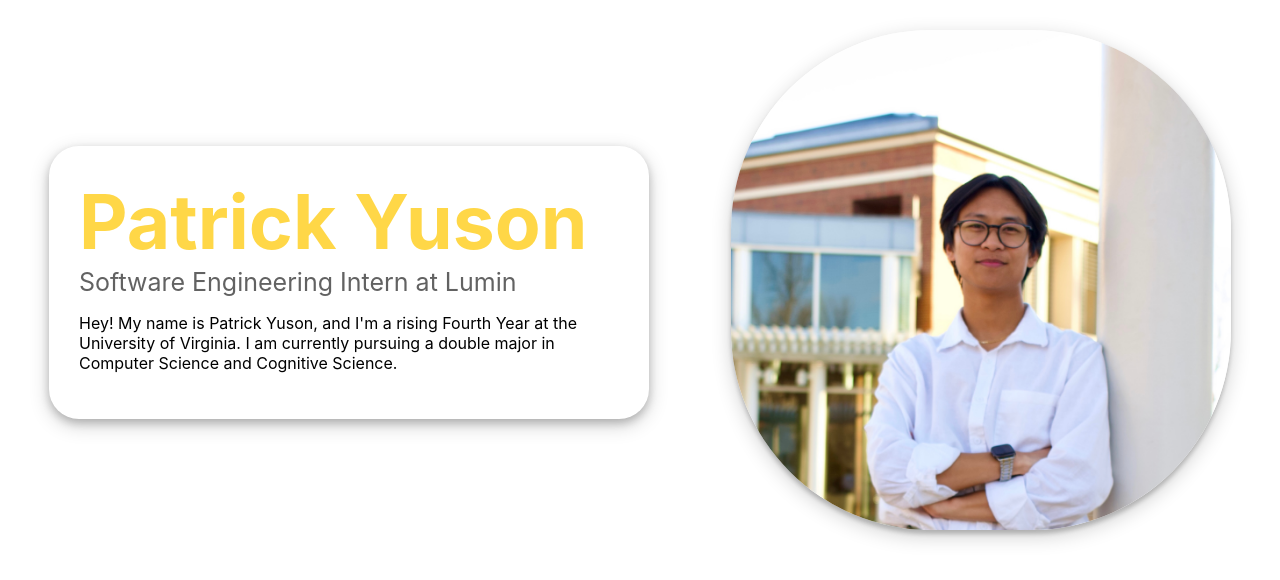
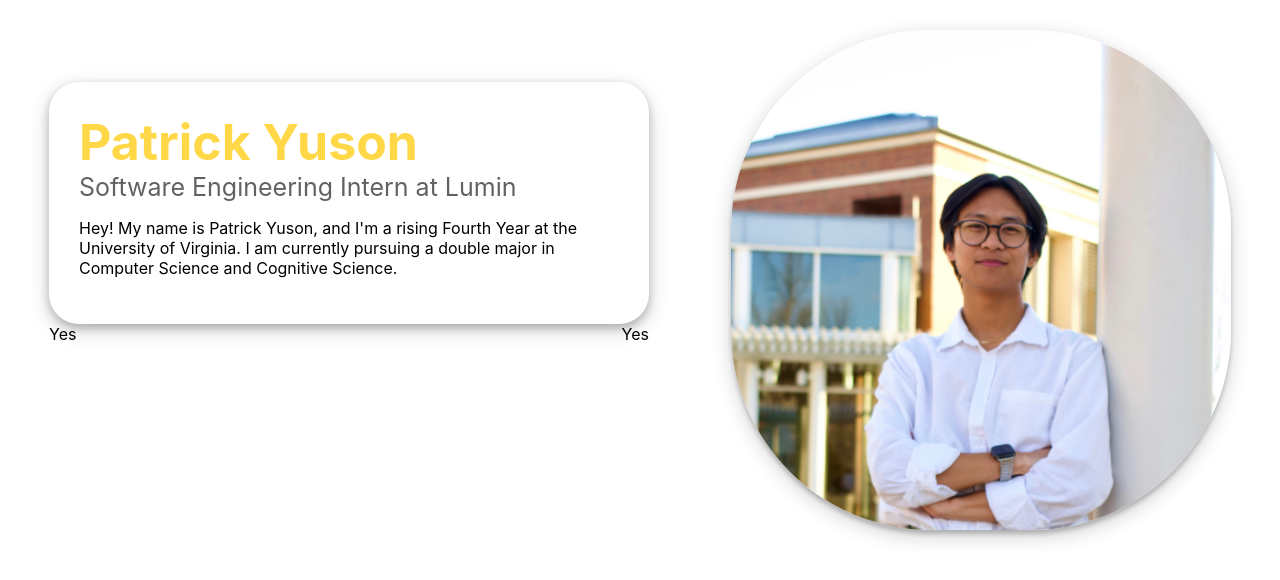
Before and after one commit to patrick-yuson/lumin-interns-app, a Vue app in the folder lumin-intern-app/: page /patrick in a window 1280 px wide. Shown: the top 580 px of the page. Built offline with nearby package versions, Linux system fonts and the light colour scheme.

Commit message:
structured components on the screen the way i'd like them before populating with v-for

```diff
--- /dev/null
+++ b/lumin-intern-app/src/components/Patrick/PatrickInterestCard.vue
@@ -0,0 +1,23 @@
+<script setup>
+import { defineProps } from 'vue'
+const props = defineProps({
+    field: String
+})
+</script>
+
+<template>
+    <div className="patrick-interest-card">
+        {{ field }}
+    </div>
+</template>
+
+<style>
+.patrick-interest-card {
+    height: 50px;
+    width: 50px;
+    background-color: black;
+    align-items: center;
+    justify-content: center;
+    text-align: center;
+}
+</style>
--- /dev/null
+++ b/lumin-intern-app/src/components/Patrick/PatrickInterestFields.vue
@@ -0,0 +1,28 @@
+<script setup>
+import PatrickInterestCard from './PatrickInterestCard.vue'
+import { ref } from 'vue'
+
+const fieldInterests = ref([
+    { field: 'Machine Learning' },
+    { field: 'Data Analysis' }
+])
+</script>
+
+<template>
+    <div className="patrick-interests-div">
+        <!-- <p
+            v-for="(interest, index) in fieldInterests"
+            :key="index"
+            :field="interest.field"
+        ></p> -->
+        <div>Yes</div>
+        <div>Yes</div>
+    </div>
+</template>
+
+<style>
+.patrick-interests-div {
+    display: flex;
+    justify-content: space-between;
+}
+</style>
--- a/lumin-intern-app/src/components/Patrick/PatrickTopCard.vue
+++ b/lumin-intern-app/src/components/Patrick/PatrickTopCard.vue
@@ -1,8 +1,8 @@
 <script setup>
+import PatrickInterestFields from './PatrickInterestFields.vue';
 </script>
 
 <template>
-    <div className="patrick-top-left">
         <div className="patrick-top-card">
             <h1 className="patrick-header">Patrick Yuson</h1>
             <div className="patrick-subheader">Software Engineering Intern at Lumin</div>
@@ -10,22 +10,15 @@
                     <p>Hey! My name is Patrick Yuson, and I'm a rising Fourth Year at the University of Virginia. I am currently pursuing a double major in Computer Science and Cognitive Science.</p>
                 </div>
         </div>
-
-    </div>
+        <PatrickInterestFields />
 </template>
 
 <style scoped>
 @import '../../styles/ColorPalette.css';
 
-.patrick-top-left {
-    max-width: 600px;
-    display: flex;
-
-}
-
 .patrick-header {
     color: var(--yellow1);
-    font-size: 75px;
+    font-size: 50px;
     text-align: left;
     margin: 0px;
 }
--- a/lumin-intern-app/src/components/Patrick/PatrickTopSection.vue
+++ b/lumin-intern-app/src/components/Patrick/PatrickTopSection.vue
@@ -1,10 +1,13 @@
 <script setup>
 import PatrickTopCard from './PatrickTopCard.vue'
+import PatrickInterestFields from './PatrickInterestFields.vue';
 </script>
 
 <template>
     <div className="patrick-top">
-        <PatrickTopCard />
+        <div className="patrick-top-left">
+            <PatrickTopCard />
+        </div>
         <div className="patrick-picture-card">
         <img
             src="../../assets/Patrick-Headshot.jpg"
@@ -22,6 +25,13 @@ import PatrickTopCard from './PatrickTopCard.vue'
     margin-top: 30px;
 }
 
+.patrick-top-left {
+    height: 400px;
+    width: 600px;
+    align-items: center;
+    justify-content: center;
+}
+
 .patrick-profile-image:hover {
     transform: scale(1.01);
 }
```
Also changed, not shown: 1 other file (tests, documents, lock files or other folders).
